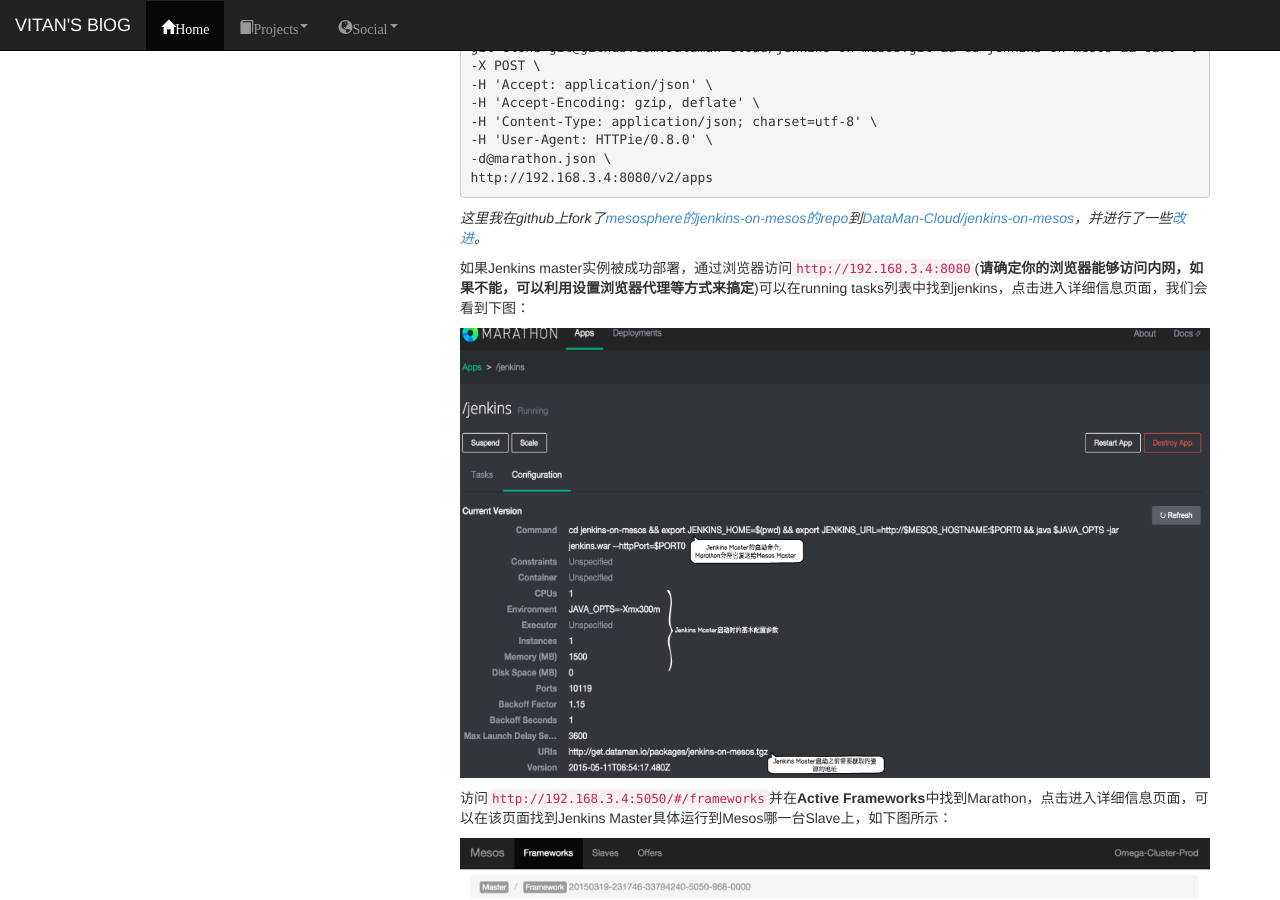
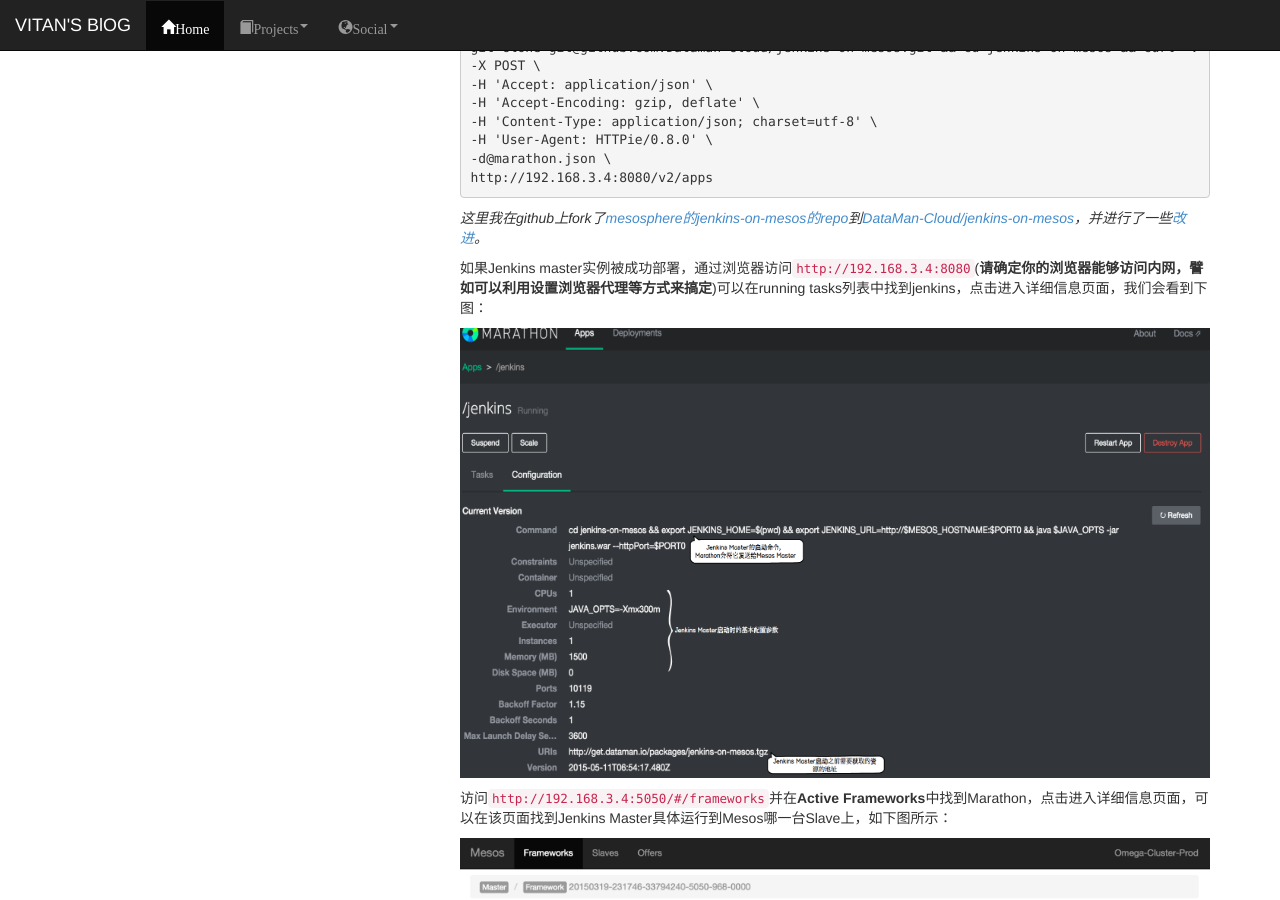
Before and after one commit to vitan/vitan.github.io, a Jekyll site: the page built from _posts/2015-05-12-jenkins-on-mesos-1.md, in a window 1280 px wide and 900 px high, scrolled down 1374 px. Built offline with Jekyll 4.4.1, drawn with Linux system fonts in a browser that asks for light colours; Markdown is read by kramdown in place of the engine named in the settings; comment, search, counter and statistics services are not loaded; some of the changed lines change nothing that is shown.

Commit message:
Update and rename 2015-05-12-jenkins-on-mesos.md to 2015-05-12-jenkins-on-mesos-1.md

```diff
--- a/_posts/2015-05-12-jenkins-on-mesos.md
+++ b/_posts/2015-05-12-jenkins-on-mesos-1.md
@@ -50,7 +50,7 @@
 
   *这里我在github上fork了[mesosphere的jenkins-on-mesos的repo](https://github.com/mesosphere/jenkins-on-mesos)到[DataMan-Cloud/jenkins-on-mesos](https://github.com/Dataman-Cloud/jenkins-on-mesos)，并进行了一些[改进](https://github.com/Dataman-Cloud/jenkins-on-mesos/commits?author=vitan)。*
 
-  如果Jenkins master实例被成功部署，通过浏览器访问``http://192.168.3.4:8080``(**请确定你的浏览器能够访问内网，如果不能，可以利用设置浏览器代理等方式来搞定**)可以在running tasks列表中找到jenkins，点击进入详细信息页面，我们会看到下图：
+  如果Jenkins master实例被成功部署，通过浏览器访问``http://192.168.3.4:8080``(**请确定你的浏览器能够访问内网，譬如可以利用设置浏览器代理等方式来搞定**)可以在running tasks列表中找到jenkins，点击进入详细信息页面，我们会看到下图：
 
   <img src="/assets/jenkins-master-on-marathon.png" style="width: 750px; height: 450px;" alt="Jenkins Master实例信息"/>
 
```
